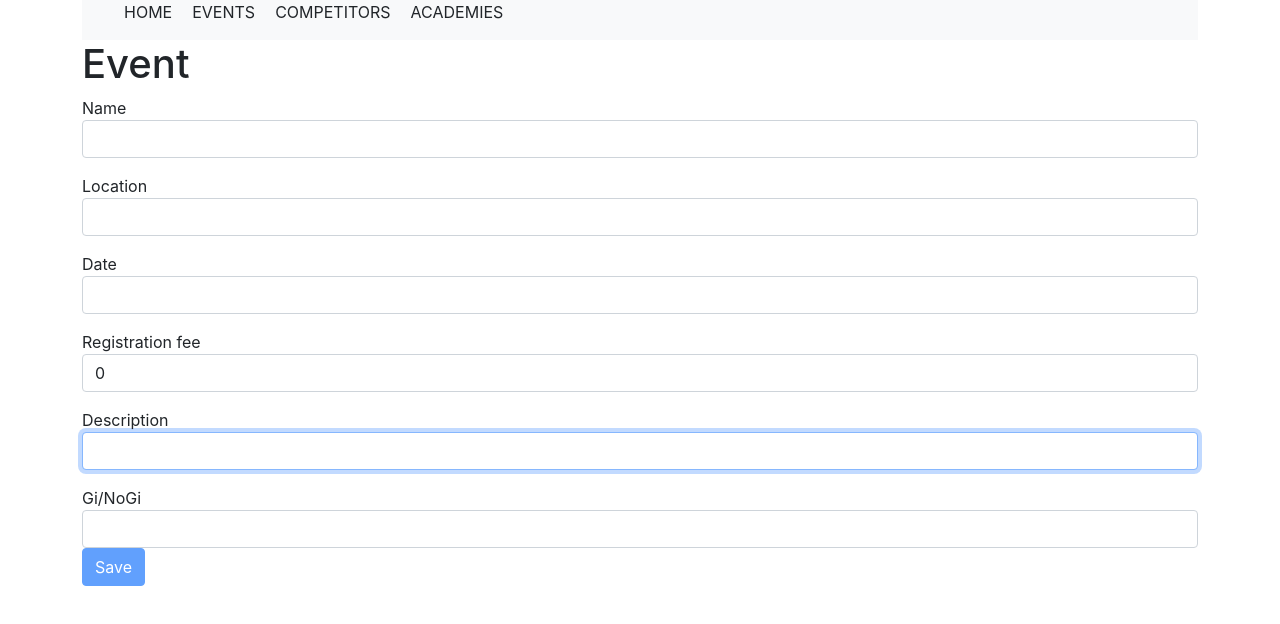
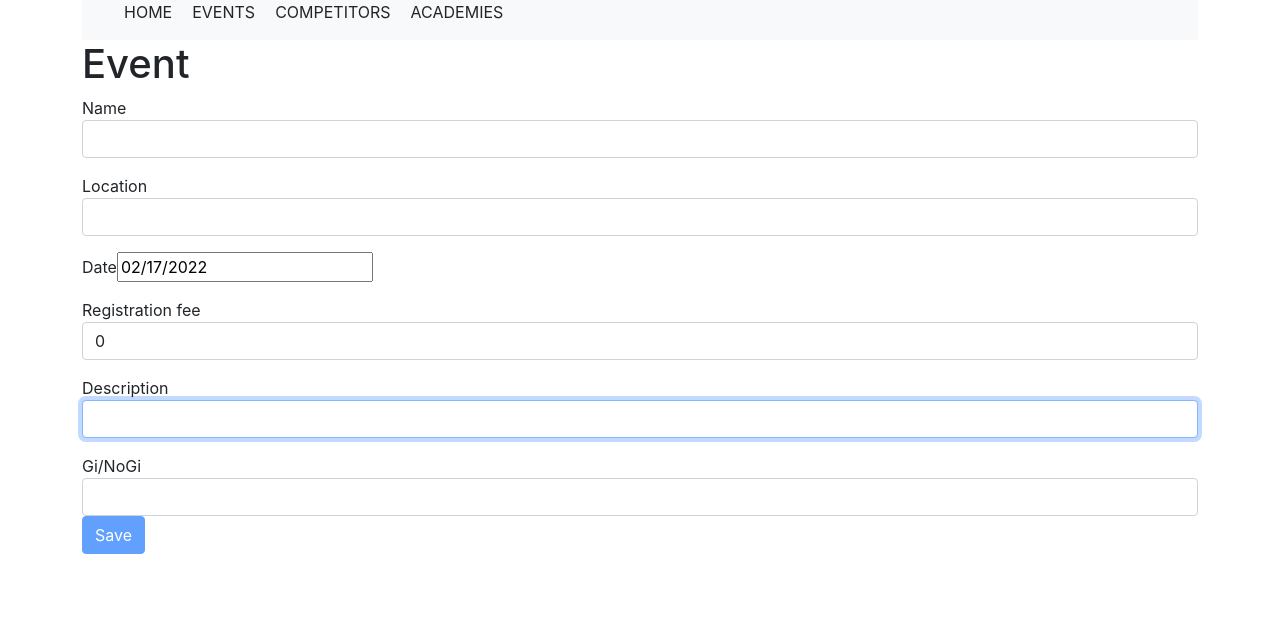
Before and after one commit to franem-98/Bjj-comp-app-frontend, a Next.js app: page /events/new in a window 1280 px wide. Shown: the top 624 px of the page. Built offline with nearby package versions, Linux system fonts and the light colour scheme.

Commit message:
Added date delection option in event form, added delete button. Added handleDateChange method to form.

```diff
--- a/components/EventForm.jsx
+++ b/components/EventForm.jsx
@@ -8,6 +8,7 @@ const EventForm = () => {
     name: "",
     location: "",
     date: "",
+    registeredCompetitors: 0,
     registrationFee: 0,
     description: "",
     giNoGiId: "",
@@ -16,8 +17,9 @@ const EventForm = () => {
   const schema = Joi.object({
     name: Joi.string().required().min(1).max(50).label("Name"),
     location: Joi.string().required().min(1).max(50).label("Location"),
-    date: Joi.string().required().min(1).max(50).label("Date"),
+    date: Joi.string().required().label("Date"),
     registrationFee: Joi.number().required().label("Registration fee"),
+    registeredCompetitors: Joi.number().default(0),
     description: Joi.string().required().min(1).max(1000).label("Description"),
     giNoGiId: Joi.string().required().label("Gi/NoGi"),
   });
@@ -30,6 +32,7 @@ const EventForm = () => {
       buttonLabel="Save"
       schema={schema}
       submitAction={saveEvent}
+      navigateUrl="/events"
     />
   );
 };
--- /dev/null
+++ b/components/common/DateSelect.jsx
@@ -0,0 +1,24 @@
+import { useState } from "react";
+import moment from "moment";
+import DatePicker from "react-datepicker";
+import "react-datepicker/dist/react-datepicker.css";
+
+const DateSelect = ({ name, label, onChange }) => {
+  const [selectedDate, setSelectedDate] = useState(new Date());
+
+  return (
+    <div className="mb-3">
+      <label htmlFor={name}>{label}</label>
+      <DatePicker
+        name={name}
+        selected={selectedDate}
+        onChange={(date) => {
+          setSelectedDate(date);
+          onChange(moment(date).format("DD/MM/YYYY"));
+        }}
+      />
+    </div>
+  );
+};
+
+export default DateSelect;
--- a/components/common/Form.jsx
+++ b/components/common/Form.jsx
@@ -1,12 +1,9 @@
 import { useState, useEffect } from "react";
-//import { useNavigate } from "react-router-dom";
 import Joi from "joi";
 import { useRouter } from "next/router";
-import http from "../../services/httpService";
 import Input from "./Input";
 import Select from "./Select";
-
-//FIX ISSUE WITH useNavigate!!!!!!!
+import DateSelect from "./DateSelect";
 
 const Form = ({
   formName,
@@ -16,10 +13,10 @@ const Form = ({
   schema,
   populatedForm,
   submitAction,
+  navigateUrl,
 }) => {
   const [data, setData] = useState(initialData);
   const [errors, setErrors] = useState({});
-  //const navigate = useNavigate();
   const router = useRouter();
   const { id } = router.query;
 
@@ -58,6 +55,10 @@ const Form = ({
         error={errors[name]}
       />
     );
+  };
+
+  const renderDateSelect = (name, label) => {
+    return <DateSelect key={name} label={label} onChange={handleDateChange} />;
   };
 
   const renderButton = (label) => {
@@ -101,6 +102,18 @@ const Form = ({
     setData(newData);
   };
 
+  const handleDateChange = (date) => {
+    const newErrors = { ...errors };
+    const errorMessage = validateProperty({ name: "date", value: date });
+    if (errorMessage) newErrors.date = errorMessage;
+    else delete newErrors.date;
+    setErrors(newErrors);
+
+    const newData = { ...data };
+    newData.date = date;
+    setData(newData);
+  };
+
   const handleSubmit = (e) => {
     e.preventDefault();
     const newErrors = validate();
@@ -112,8 +125,7 @@ const Form = ({
 
   const doSubmit = async () => {
     await submitAction(data);
-
-    //navigate("/movies");
+    router.push(navigateUrl);
   };
 
   return (
@@ -125,6 +137,8 @@ const Form = ({
             return renderInput(prop[1], prop[2], prop[3]);
           else if (prop[0] === "select")
             return renderSelect(prop[1], prop[2], prop[3]);
+          else if (prop[0] === "dateSelect")
+            return renderDateSelect(prop[1], prop[2]);
         })}
         {renderButton(buttonLabel)}
       </form>
--- a/data/db.json
+++ b/data/db.json
@@ -1,23 +1,14 @@
 {
   "events": [
     {
-      "id": 1,
-      "name": "Split Open",
+      "name": "Split Open 2023",
       "location": "Split, Croatia",
-      "date": "Today",
-      "registeredCompetitors": 150,
-      "registrationFee": 25,
-      "description": "",
-      "gi/nogi": "gi"
-    },
-    {
-      "name": "Split Open 2022",
-      "location": "Split, Croatia",
-      "date": "22.02.2022.",
-      "registrationFee": "30",
+      "date": "05/02/2022",
+      "registeredCompetitors": 0,
+      "registrationFee": "25",
       "description": "Danko jebe svima mater",
-      "giNoGiId": "Gi",
-      "id": 2
+      "giNoGiId": "NoGi",
+      "id": 4
     }
   ],
   "competitors": [],
--- a/data/formLayouts.js
+++ b/data/formLayouts.js
@@ -2,7 +2,7 @@ export function eventLayout() {
   return [
     ["input", "name", "Name", "text"],
     ["input", "location", "Location", "text"],
-    ["input", "date", "Date", "text"],
+    ["dateSelect", "date", "Date"],
     ["input", "registrationFee", "Registration fee", "number"],
     ["input", "description", "Description", "text"],
     [
--- a/package.json
+++ b/package.json
@@ -12,8 +12,10 @@
     "axios": "^0.26.0",
     "bootstrap": "^5.1.3",
     "joi": "^17.6.0",
+    "moment": "^2.29.1",
     "next": "12.0.10",
     "react": "17.0.2",
+    "react-datepicker": "^4.6.0",
     "react-dom": "17.0.2",
     "react-icons": "^4.3.1",
     "react-router-dom": "^6.2.1"
--- a/services/httpService.js
+++ b/services/httpService.js
@@ -1,7 +1,7 @@
 import axios from "axios";
 
 const api = axios.create({
-  baseURL: "http://localhost:5000/",
+  baseURL: "http://localhost:5000",
 });
 
 const http = {
```
Also changed, not shown: components/common/DeleteButton.jsx (added, +9 -0 lines), pages/events/index.js (+17 -2 lines), 1 other file (tests, documents, lock files or other folders).
